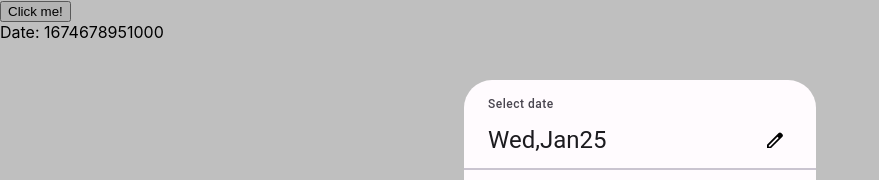
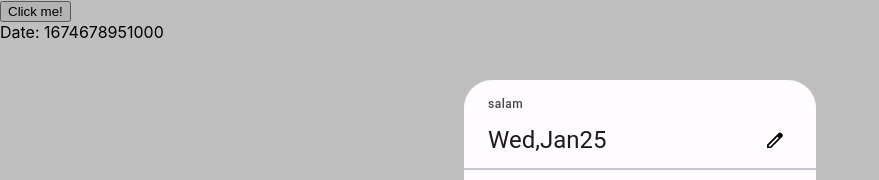
Before and after one commit to Ztanha/react-date-picker-material, a React (Create React App) app: page / in a window 1280 px wide. Shown: the top 180 px of the page, without its empty margins (0-879 px from the left). Built offline with nearby package versions, Linux system fonts and the light colour scheme.

Commit message:
Clean up

```diff
--- a/src/App.js
+++ b/src/App.js
@@ -14,6 +14,7 @@ function App() {
                   show={ show }
                   hide={ ()=>setShow(false)}
                   setDate={ setDate }
+                  title={ 'salam' }
       />
     </div>
   );
--- a/src/components/datePicker/DatePicker.js
+++ b/src/components/datePicker/DatePicker.js
@@ -22,11 +22,8 @@ function ActualDatePicker(props) {
         const tempDate = new Date(props.date);
         const month = tempDate.getMonth();
         const day =tempDate.getDate();
-        props.setDate(new Date(year,month,day).getTime())
+        props.setDate( new Date(year,month,day).getTime() )
         setMode('days')
-    }
-    function handleDayChange(){
-
     }
     const styles={
         datePicker:{
@@ -77,7 +74,6 @@ function ActualDatePicker(props) {
                     ? <DayMode setDate={ props.setDate }
                                date={ props.date }
                                setMode={ setMode }
-                               onChange={ handleDayChange }
                                hide={ props.hide }
                     />
                     : <YearMode year={ year }
```
